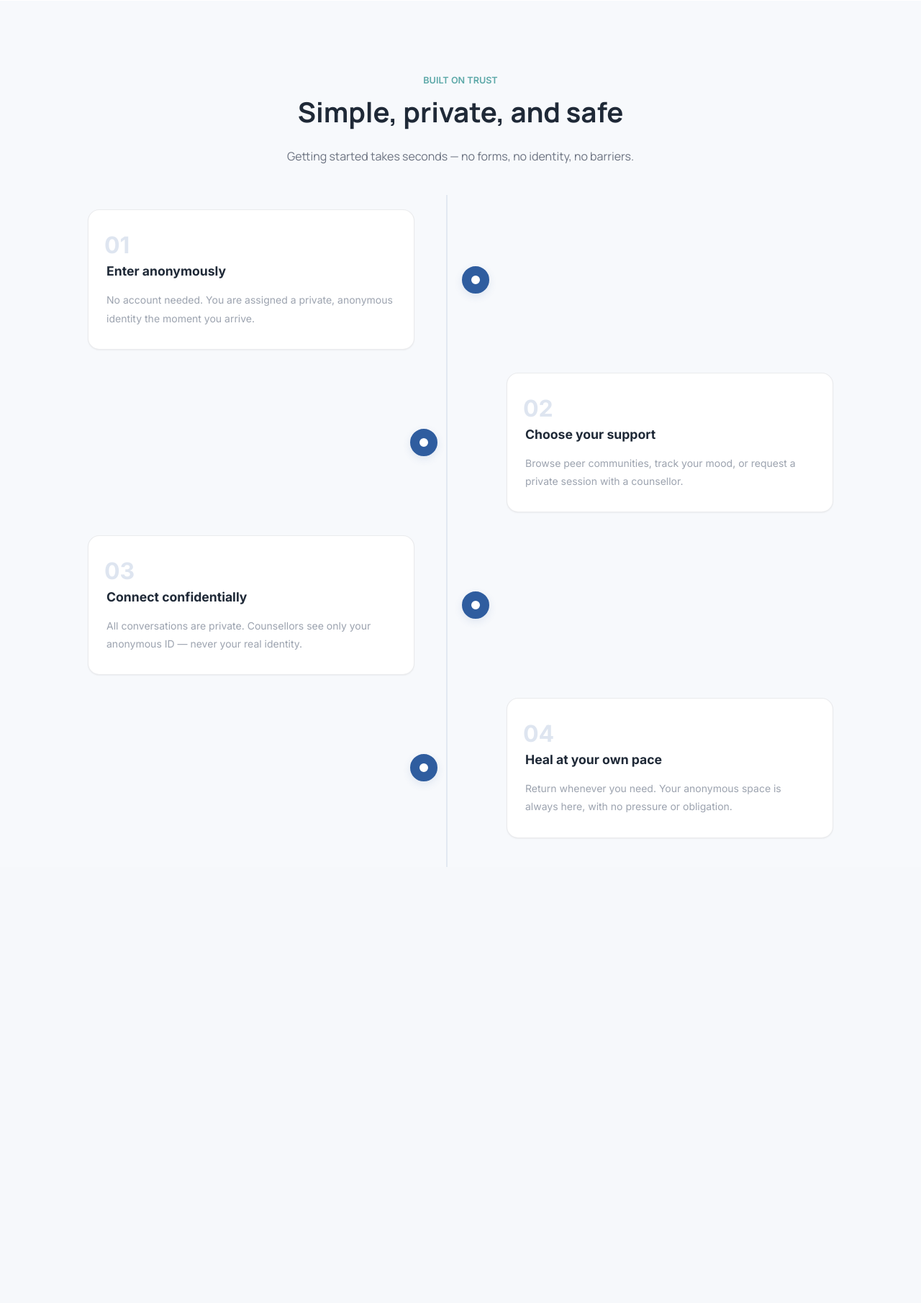
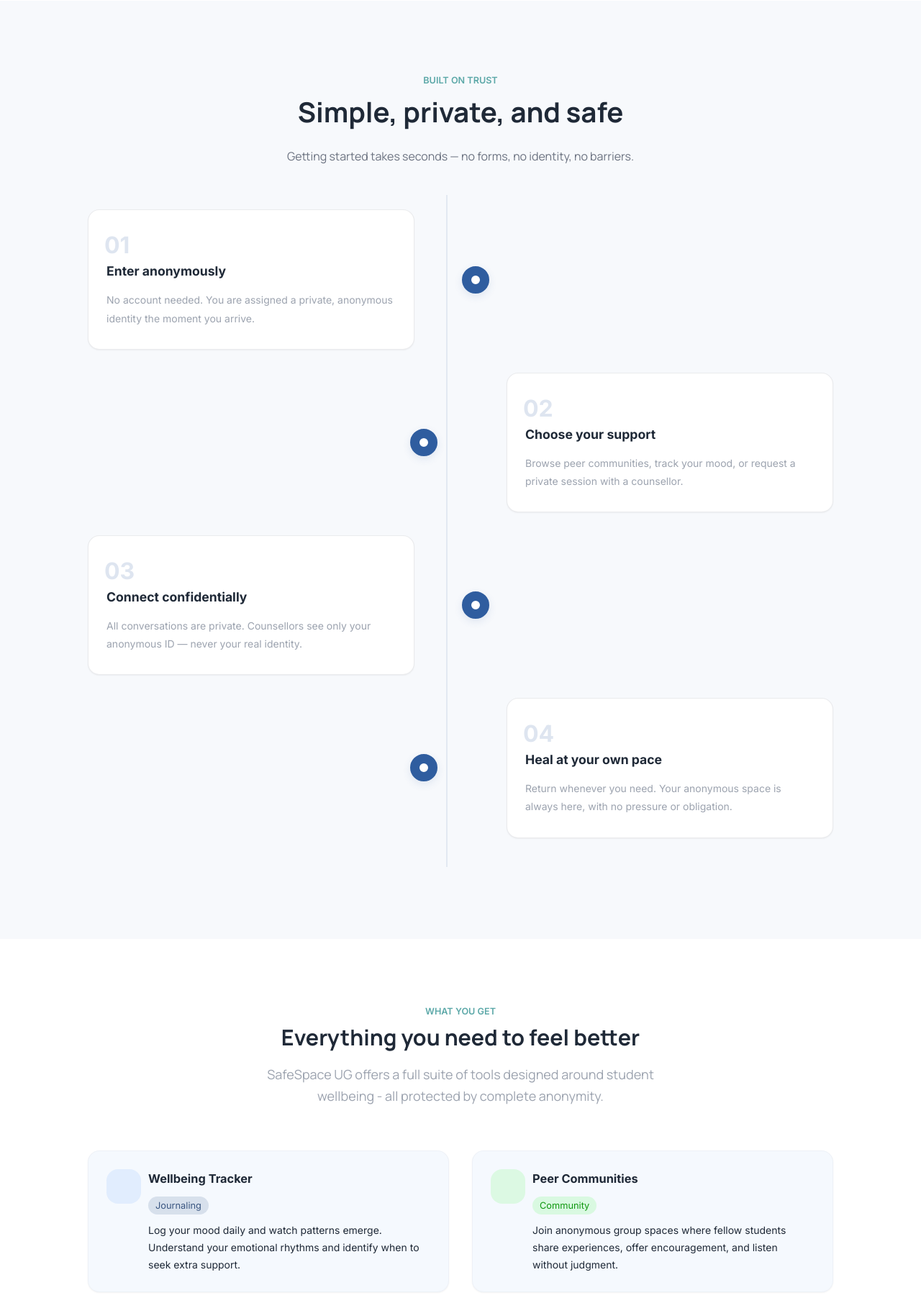
Before and after one commit to CODE-OS1/SafeSpace, a Flask app: template templates/landing.html in a window 1280 px wide. Shown: the part 2549-4360 px from the top of the page at 72% size. Before the commit the page ends 3754 px from the top, so only its background shows below. Run offline with Flask 3, Linux system fonts and the light colour scheme; the template is opened without the code that fills it, so the values that code supplies are empty.

Commit message:
value cards section complete

```diff
--- a/static/style.css
+++ b/static/style.css
@@ -389,14 +389,14 @@ nav ul a:hover{
     color: var(--color-accent);
 }
 
-/* Essence Of Safespace UG, starting question -- Why safespace UG */
-.essence{
+/* Essence Of Safespace UG, starting question -- Why safespace UG. Also the Value of safespace UG starting with WHat You Get */
+.essence, .value{
     margin-top: 100px;
     background-color: var(--color-surface);
     padding: 90px 0;
 }
 
-.essence-head h2{
+.essence-head h2, .value-head h2{
     font-size: clamp(1.9rem, 2.2vw, 2.5rem);
     text-align: center;
     color: var(--color-text-primary);
@@ -404,7 +404,7 @@ nav ul a:hover{
     margin-bottom: 10px;
 }
 
-.essence-head p{
+.essence-head p, .value-head p{
     font-size: var(--text-lg);
     text-align: center;
     color: var(--color-text-muted);
@@ -416,7 +416,7 @@ nav ul a:hover{
 }
 
 /* Responsive card layout without @media: two-column grid keeps cards compact on smaller screens and wider on larger screens */
-.essence-card-container{
+.essence-card-container, .value-card-container{
     display: grid;
     grid-template-columns: repeat(2, minmax(240px, 1fr)); /* two columns of flexible cards */
     gap: 32px;
@@ -426,23 +426,43 @@ nav ul a:hover{
 }
 
 .essence-card{
+    display: flex;
+    flex-direction: column;
+    justify-content: flex-start;
+}
+
+.essence-card , .value-card{
     background-color: #c6dbf82d;
-    border: 1px solid rgba(107, 114, 128, 0.18);
+    border: 1px solid rgba(107, 114, 128, 0.055);
     border-radius: var(--radius-lg);
     padding: 32px;
     box-shadow: var(--shadow-sm);
     min-height: 270px;
-    display: flex;
-    flex-direction: column;
-    justify-content: flex-start;
     transition: transform var(--transition-fast), box-shadow var(--transition-fast);
 }
 
+.value-card {
+    display: flex;
+    align-items: flex-start;
+    gap: 10px;
+    padding: 25px !important;
+    min-height: 20px !important;
+    flex-direction: row;
+}
+
+.value-card-text{
+    flex: 1;
+    min-width: 0;
+}
+
 .essence-card-icon{
+    margin-bottom: 20px;
+}
+.essence-card-icon, .value-card-icon{
     width: 48px;
     height: 48px;
     border-radius: var(--radius-lg);
-    margin-bottom: 20px;
+    flex-shrink: 0;
 }
 .icon1{
     background-color: #c3dbfd6c;
--- a/templates/landing.html
+++ b/templates/landing.html
@@ -176,6 +176,49 @@
                     </div>
                 </div>
             </section>
+            <section class="value">
+                <div class="container">
+                    <p style="color: var(--color-secondary); font-weight: 600; font-size: 0.79rem;text-align: center;">WHAT YOU GET</p>
+                    <div class="value-head">
+                        <h2>Everything you need to feel better</h2>
+                        <p>SafeSpace UG offers a full suite of tools designed around student wellbeing - all protected by complete anonymity.</p>
+                    </div>
+                    <div class="value-card-container">
+                        <div class="value-card">
+                            <div class="value-card-icon icon1"></div>
+                            <div class="value-card-text">
+                                <h3>Wellbeing Tracker</h3>
+                                <p style="background-color: #718bb13b; color: #00245abb;border-radius: 15px; padding: 2px 10px; width: fit-content; font-size: 0.8rem; margin:10px 0;">Journaling</p>
+                                <p>Log your mood daily and watch patterns emerge. Understand your emotional rhythms and identify when to seek extra support.</p>
+                            </div>
+                        </div>
+                        <div class="value-card">
+                            <div class="value-card-icon icon2"></div>
+                            <div class="value-card-text">
+                                <h3>Peer Communities</h3>
+                                <p style="background-color: #4afa502a; color: #009100ee;border-radius: 15px; padding: 2px 10px; width: fit-content; font-size: 0.8rem; margin: 10px 0;">Community</p>
+                                <p>Join anonymous group spaces where fellow students share experiences, offer encouragement, and listen without judgment.</p>
+                            </div>
+                        </div>
+                        <div class="value-card">
+                            <div class="value-card-icon icon3"></div>
+                            <div class="value-card-text">
+                                <h3>Self-Help Resources</h3>
+                                <p style="background-color: #93e0eb3b; color: #0155d4e1;border-radius: 15px; padding: 2px 10px; width: fit-content; font-size: 0.8rem; margin: 10px 0;">Resources</p>
+                                <p>Access a curated library of mental health guides, coping strategies, and wellbeing exercises built for students.</p>
+                            </div>
+                        </div>
+                        <div class="value-card">
+                            <div class="value-card-icon icon4"></div>
+                            <div class="value-card-text">
+                                <h3>Counsellor Sessions</h3>
+                                <p style="background-color: #fdb8373d; color: #ffa600cc;border-radius: 15px; padding: 2px 10px; width: fit-content; font-size: 0.8rem;margin: 10px 0;">Professional</p>
+                                <p>Book a confidential session with a UG-certified counsellor. They see only your anonymous code — you stay private.</p>
+                            </div>
+                        </div>
+                    </div>
+                </div>
+            </section>
         </div>
     </main>
 </body>
```
